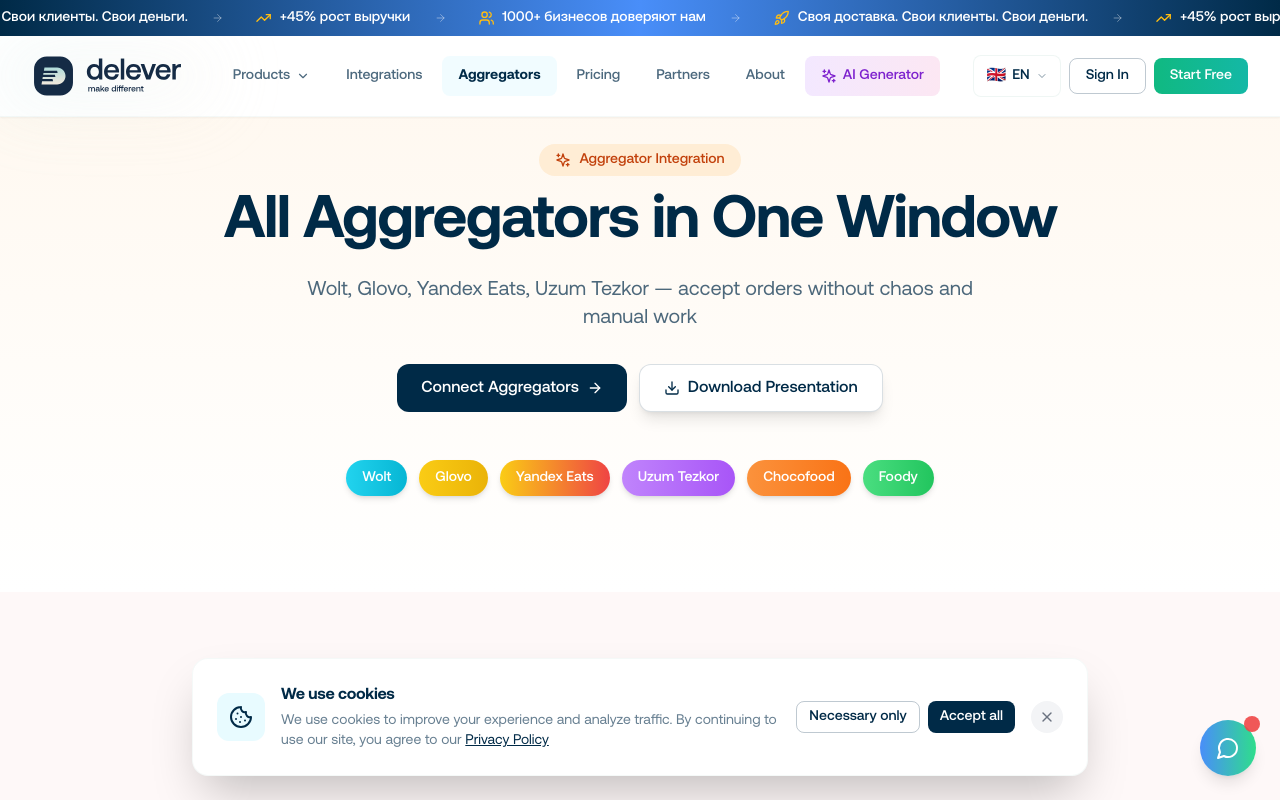
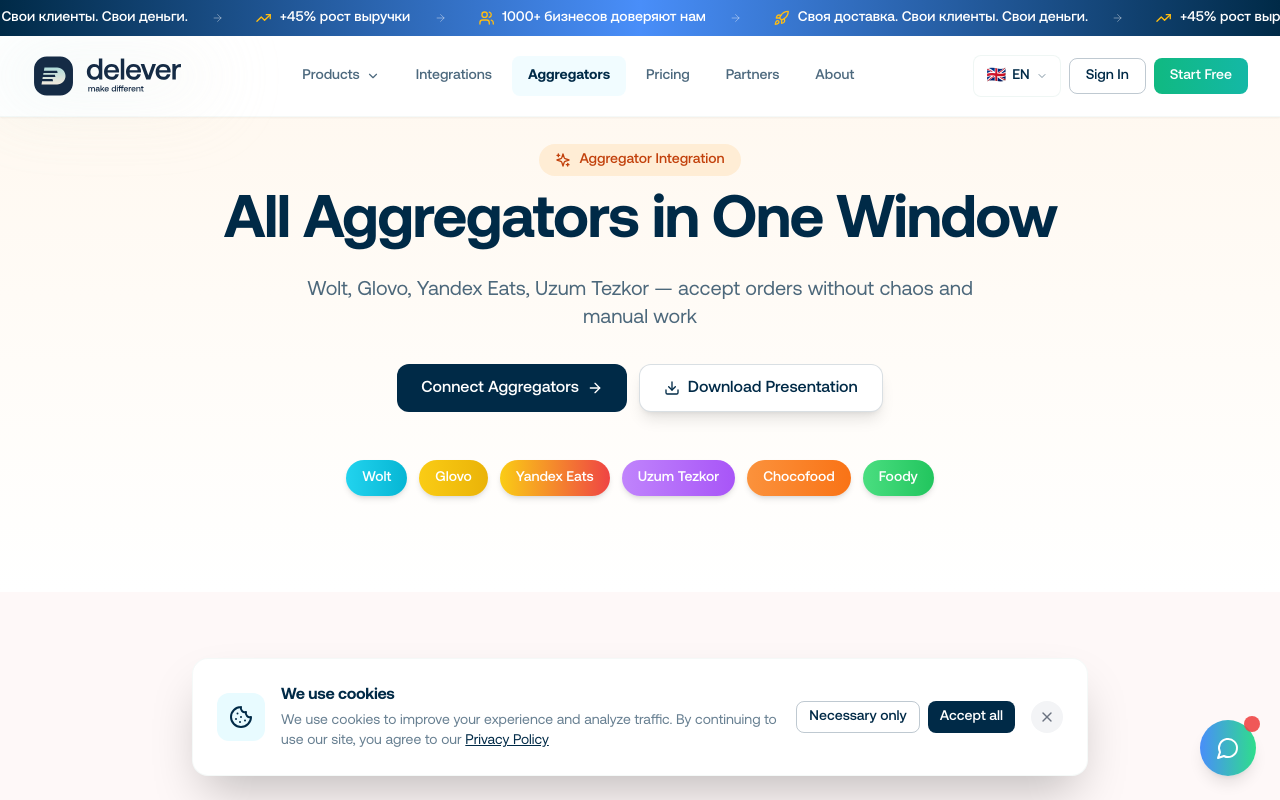
Before and after one commit to faxryuk-commits/delever-io, a React (Vite) app: page /aggregators in a window 1280 px wide. Shown: the top 800 px of the page. Built offline with nearby package versions, Linux system fonts and the light colour scheme.

Commit message:
Убрана кнопка AI Генератора из основного меню (только в dropdown)

```diff
--- a/src/components/Header.tsx
+++ b/src/components/Header.tsx
@@ -190,20 +190,6 @@ export function Header() {
                   {t(item.labelKey)}
                 </Link>
               ))}
-
-              {/* AI Marketing - Special highlighted link */}
-              <Link
-                to="/ai-marketing"
-                className={cn(
-                  'px-4 py-2.5 rounded-lg text-sm font-medium transition-all duration-200 flex items-center gap-1.5',
-                  isActive('/ai-marketing')
-                    ? 'bg-gradient-to-r from-purple-500 to-pink-500 text-white shadow-md'
-                    : 'bg-gradient-to-r from-purple-100 to-pink-100 text-purple-700 hover:from-purple-200 hover:to-pink-200'
-                )}
-              >
-                <Sparkles className="h-4 w-4" />
-                {t('nav.aiMarketing')}
-              </Link>
             </nav>
 
             {/* Right side controls */}
@@ -291,23 +277,6 @@ export function Header() {
                 ))}
               </div>
 
-              {/* AI Marketing - Special link */}
-              <div className="pt-4 mt-4 border-t border-brand-lightTeal/20">
-                <Link
-                  to="/ai-marketing"
-                  onClick={() => setMobileMenuOpen(false)}
-                  className="flex items-center gap-3 px-4 py-3 rounded-xl bg-gradient-to-r from-purple-100 to-pink-100 text-purple-700 font-medium"
-                >
-                  <div className="w-10 h-10 rounded-lg bg-gradient-to-r from-purple-500 to-pink-500 flex items-center justify-center">
-                    <Sparkles className="h-5 w-5 text-white" />
-                  </div>
-                  <div>
-                    <div className="font-semibold">{t('nav.aiMarketing')}</div>
-                    <div className="text-xs text-purple-600">{t('nav.aiMarketingDesc')}</div>
-                  </div>
-                </Link>
-              </div>
-
               <div className="pt-4 mt-4 border-t border-brand-lightTeal/20 space-y-2">
                 <Button
                   variant="outline"
```
